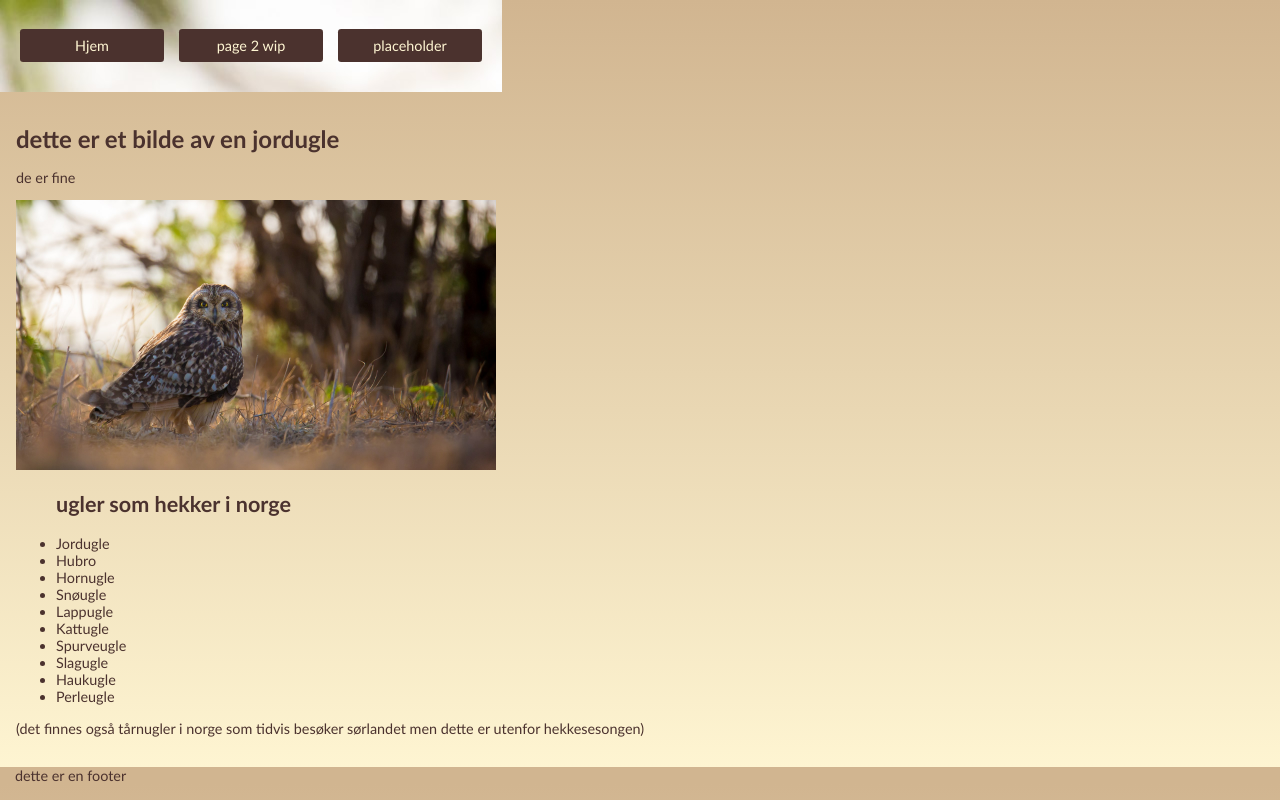
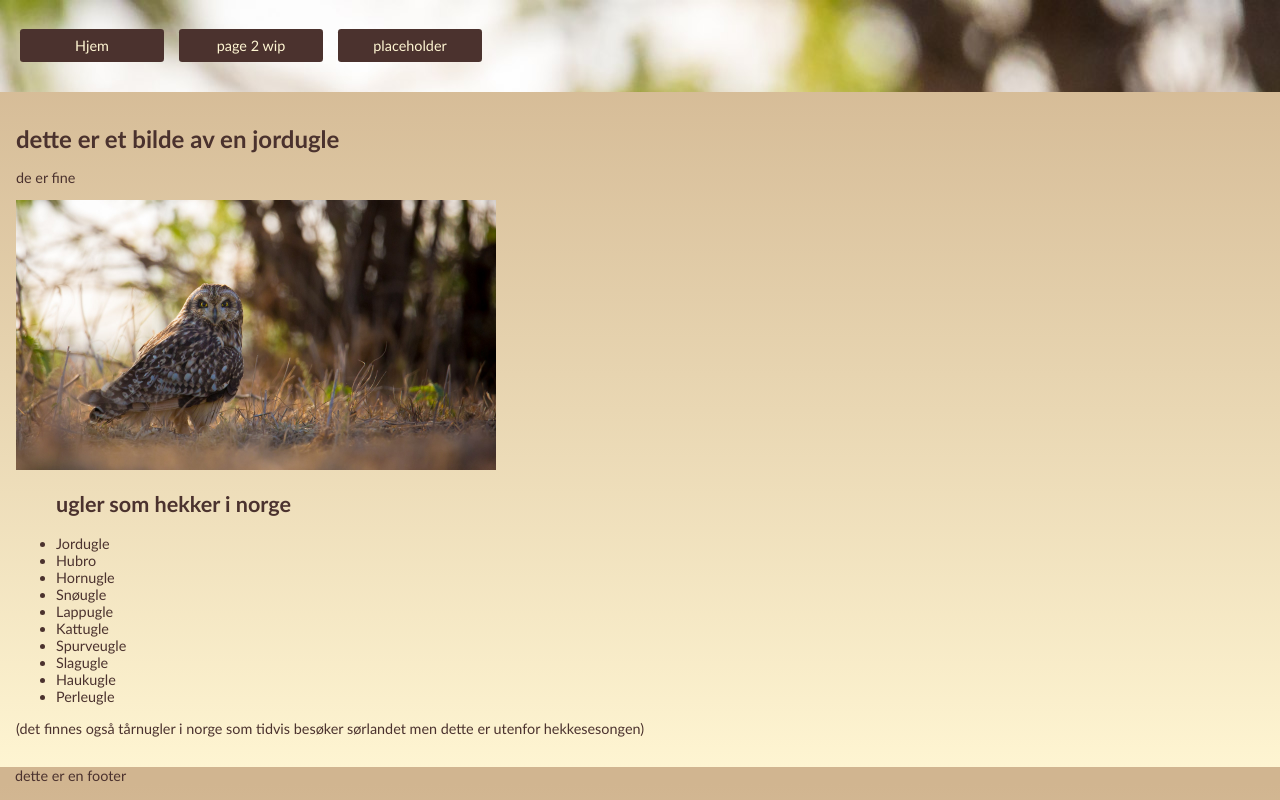
Before and after one commit to tomekoder/oppgave1, a website: page index.html in a window 1280 px wide. Drawn offline with Linux system fonts and the light colour scheme.

Commit message:
header min width

```diff
--- a/styles.css
+++ b/styles.css
@@ -43,7 +43,7 @@ h1 {
 header {
   padding-inline: 5px;
   padding-block: 15px;
-  display: inline-block;
+  min-width: fit-content;
   background-color: rgb(255, 246, 211);
   background-image: url("assets/shortearedowl1.jpg");
 
```
